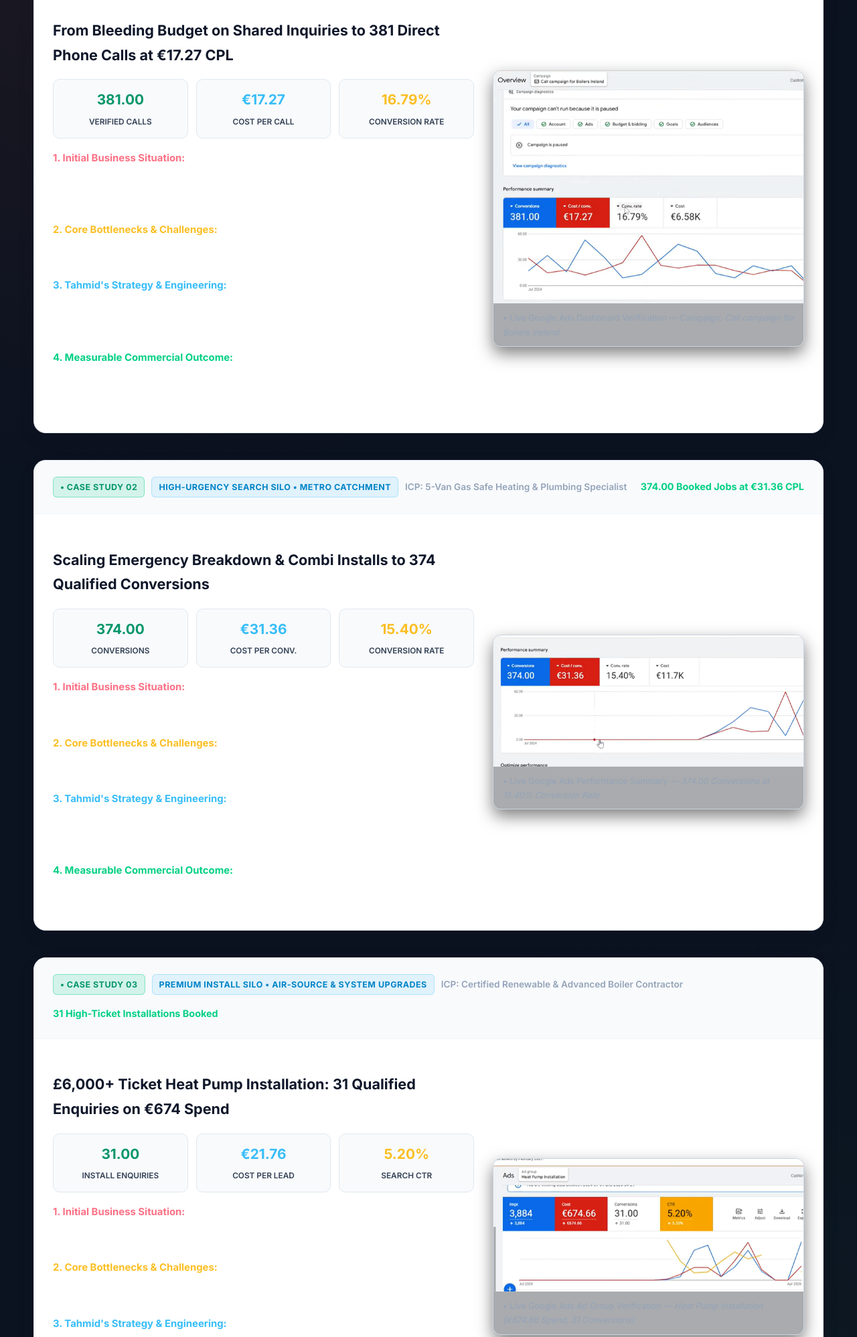
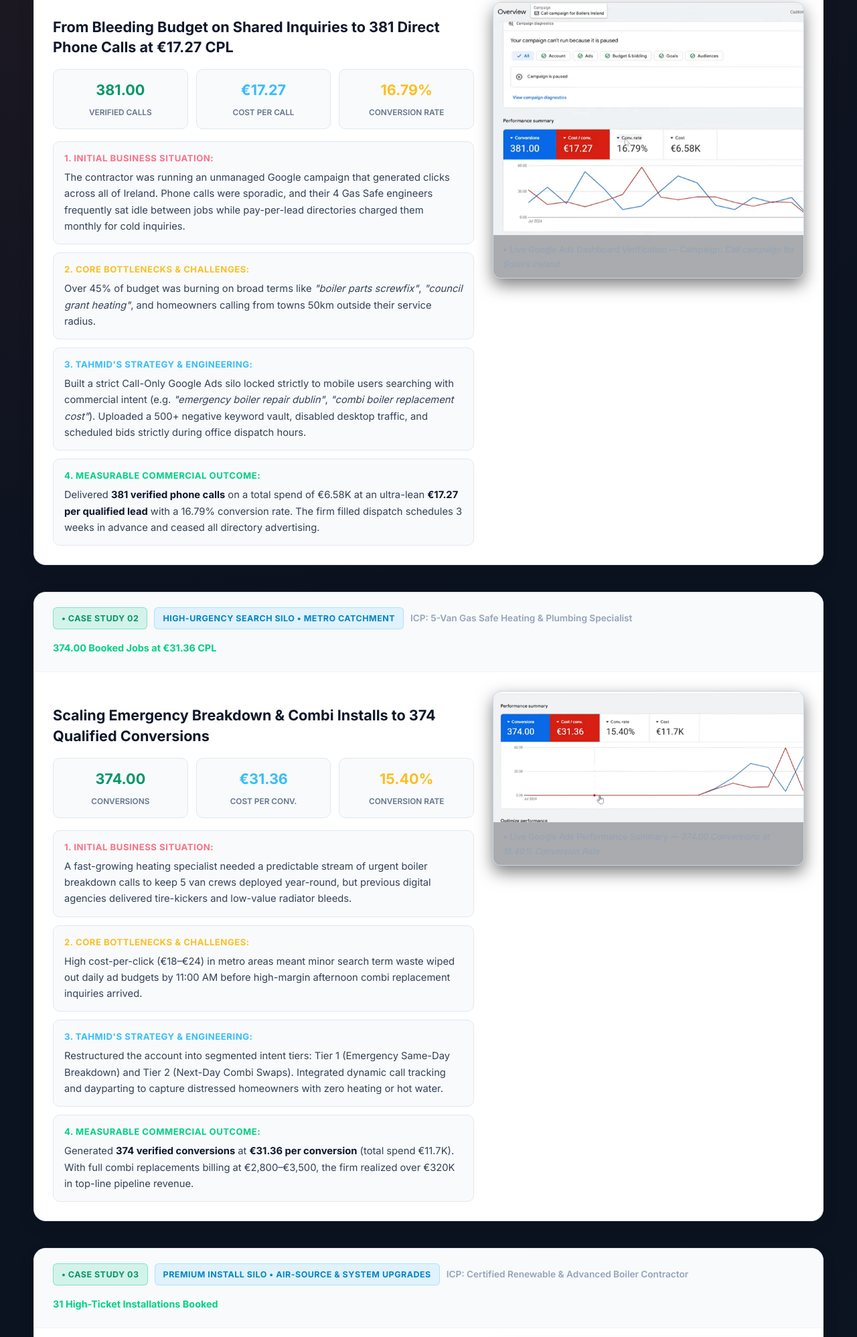
Before and after one commit to antor1112225/grow_with_tahmid, a plain HTML site: page industries/home-services.html in a window 1280 px wide. Shown: the part 1490-3487 px from the top of the page at 67% size. Drawn offline with Linux system fonts and the light colour scheme.

```diff
--- a/industries/home-services.html
+++ b/industries/home-services.html
@@ -279,21 +279,24 @@ html[data-theme="light"] .math-highlight {
 }
 
 /* 4 CASE STUDIES GRID & DETAIL CARDS */
+/* Case Study Master Card - Dark/Light Theme & High-Contrast Typography */
 .cs-master-card {
   background: #0d1527;
   border: 1px solid rgba(255, 255, 255, 0.12);
   border-radius: 18px;
   overflow: hidden;
   margin-bottom: 40px;
-  box-shadow: 0 16px 40px -10px rgba(0, 0, 0, 0.4);
+  box-shadow: 0 16px 40px -10px rgba(0, 0, 0, 0.5);
+  color: #e2e8f0 !important;
 }
 html[data-theme="light"] .cs-master-card {
   background: #ffffff;
   border-color: #e2e8f0;
   box-shadow: 0 10px 30px rgba(15, 23, 42, 0.06);
+  color: #1e293b !important;
 }
 .cs-master-header {
-  padding: 24px 28px;
+  padding: 22px 28px;
   border-bottom: 1px solid rgba(255, 255, 255, 0.08);
   display: flex;
   align-items: center;
@@ -316,7 +319,7 @@ html[data-theme="light"] .cs-master-header {
   display: inline-flex;
   align-items: center;
   gap: 6px;
-  padding: 4px 10px;
+  padding: 5px 12px;
   border-radius: 6px;
   font-size: 0.78rem;
   font-weight: 700;
@@ -345,13 +348,19 @@ html[data-theme="light"] .cs-tag-territory {
   display: grid;
   grid-template-columns: 1.15fr 0.85fr;
   gap: 28px;
-  align-items: center;
+  align-items: start;
 }
-@media (max-width: 960px) {
-  .cs-master-body {
-    grid-template-columns: 1fr;
-  }
+.cs-master-title {
+  font-size: 1.35rem;
+  line-height: 1.4;
+  margin-bottom: 14px;
+  color: #ffffff !important;
+  font-weight: 800;
 }
+html[data-theme="light"] .cs-master-title {
+  color: #0f172a !important;
+}
+
 .cs-dash-img-wrap {
   border-radius: 12px;
   overflow: hidden;
@@ -393,7 +402,7 @@ html[data-theme="light"] .cs-stat-mini {
 }
 .cs-stat-mini strong {
   display: block;
-  font-size: 1.3rem;
+  font-size: 1.35rem;
   font-weight: 800;
   color: #00d084;
 }
@@ -403,8 +412,101 @@ html[data-theme="light"] .cs-stat-mini strong {
 .cs-stat-mini span {
   font-size: 0.74rem;
   text-transform: uppercase;
-  color: var(--ink-soft);
+  color: #94a3b8 !important;
   font-weight: 600;
+}
+html[data-theme="light"] .cs-stat-mini span {
+  color: #64748b !important;
+}
+
+/* Narrative Breakdown High-Contrast Cards */
+.cs-narrative-list {
+  display: flex;
+  flex-direction: column;
+  gap: 12px;
+  margin-top: 18px;
+}
+.cs-narrative-box {
+  background: rgba(255, 255, 255, 0.04);
+  border: 1px solid rgba(255, 255, 255, 0.09);
+  border-radius: 10px;
+  padding: 14px 16px;
+  font-size: 0.92rem;
+  line-height: 1.6;
+  color: #cbd5e1 !important; /* Crystal clear high-contrast slate-white */
+}
+html[data-theme="light"] .cs-narrative-box {
+  background: #f8fafc;
+  border-color: #e2e8f0;
+  color: #334155 !important;
+}
+html[data-theme="light"] .cs-narrative-box p {
+  color: #334155 !important;
+}
+.cs-narrative-box strong {
+  color: #ffffff;
+}
+html[data-theme="light"] .cs-narrative-box strong {
+  color: #0f172a;
+}
+.cs-label {
+  display: block;
+  font-weight: 800;
+  font-size: 0.82rem;
+  letter-spacing: 0.04em;
+  text-transform: uppercase;
+  margin-bottom: 6px;
+}
+.cs-label-red { color: #fb7185 !important; }
+.cs-label-yellow { color: #fbbf24 !important; }
+.cs-label-blue { color: #38bdf8 !important; }
+.cs-label-green { color: #00d084 !important; }
+
+/* Responsive Mobile Layout */
+@media (max-width: 960px) {
+  .cs-master-body {
+    grid-template-columns: 1fr !important;
+    gap: 22px;
+    padding: 20px;
+  }
+  .cs-dash-img-wrap {
+    order: -1; /* Display live verified screenshot FIRST on mobile devices */
+    margin-bottom: 12px;
+  }
+}
+@media (max-width: 600px) {
+  .cs-master-header {
+    flex-direction: column;
+    align-items: flex-start;
+    gap: 10px;
+    padding: 16px 20px;
+  }
+  .cs-stat-row {
+    grid-template-columns: 1fr !important;
+    gap: 8px;
+  }
+  .cs-stat-mini {
+    display: flex;
+    justify-content: space-between;
+    align-items: center;
+    padding: 10px 14px;
+    text-align: left;
+  }
+  .cs-stat-mini strong {
+    font-size: 1.15rem;
+    order: 2;
+  }
+  .cs-stat-mini span {
+    font-size: 0.78rem;
+    order: 1;
+  }
+  .cs-master-title {
+    font-size: 1.18rem !important;
+  }
+  .cs-narrative-box {
+    padding: 12px 14px;
+    font-size: 0.88rem;
+  }
 }
 
 /* Postcode Territory Box */
@@ -669,7 +771,7 @@ html[data-theme="light"] .territory-box {
 
       <div class="cs-master-body">
         <div>
-          <h3 style="font-size: 1.35rem; margin-bottom: 12px; color: var(--ink);">From Bleeding Budget on Shared Inquiries to 381 Direct Phone Calls at &euro;17.27 CPL</h3>
+          <h3 class="cs-master-title">From Bleeding Budget on Shared Inquiries to 381 Direct Phone Calls at &euro;17.27 CPL</h3>
 
           <div class="cs-stat-row">
             <div class="cs-stat-mini">
@@ -686,22 +788,25 @@ html[data-theme="light"] .territory-box {
             </div>
           </div>
 
-          <div style="font-size: 0.93rem; line-height: 1.6; display: flex; flex-direction: column; gap: 12px;">
-            <div>
-              <strong style="color: #fb7185;">1. Initial Business Situation:</strong> The contractor was running an unmanaged Google campaign that generated clicks across all of Ireland. Phone calls were sporadic, and their 4 Gas Safe engineers frequently sat idle between jobs while pay-per-lead directories charged them monthly for cold inquiries.
+          <div class="cs-narrative-list">
+            <div class="cs-narrative-box">
+              <span class="cs-label cs-label-red">1. Initial Business Situation:</span>
+              <p style="margin: 0; line-height: 1.65; color: #cbd5e1;">The contractor was running an unmanaged Google campaign that generated clicks across all of Ireland. Phone calls were sporadic, and their 4 Gas Safe engineers frequently sat idle between jobs while pay-per-lead directories charged them monthly for cold inquiries.</p>
             </div>
-            <div>
-              <strong style="color: #fbbf24;">2. Core Bottlenecks &amp; Challenges:</strong> Over 45% of budget was burning on broad terms like <em>"boiler parts screwfix"</em>, <em>"council grant heating"</em>, and homeowners calling from towns 50km outside their service radius.
+            <div class="cs-narrative-box">
+              <span class="cs-label cs-label-yellow">2. Core Bottlenecks &amp; Challenges:</span>
+              <p style="margin: 0; line-height: 1.65; color: #cbd5e1;">Over 45% of budget was burning on broad terms like <em>"boiler parts screwfix"</em>, <em>"council grant heating"</em>, and homeowners calling from towns 50km outside their service radius.</p>
             </div>
-            <div>
-              <strong style="color: #38bdf8;">3. Tahmid's Strategy &amp; Engineering:</strong> Built a strict Call-Only Google Ads silo locked strictly to mobile users searching with commercial intent (e.g. <em>"emergency boiler repair dublin"</em>, <em>"combi boiler replacement cost"</em>). Uploaded a 500+ negative keyword vault, disabled desktop traffic, and scheduled bids strictly during office dispatch hours.
+            <div class="cs-narrative-box">
+              <span class="cs-label cs-label-blue">3. Tahmid's Strategy &amp; Engineering:</span>
+              <p style="margin: 0; line-height: 1.65; color: #cbd5e1;">Built a strict Call-Only Google Ads silo locked strictly to mobile users searching with commercial intent (e.g. <em>"emergency boiler repair dublin"</em>, <em>"combi boiler replacement cost"</em>). Uploaded a 500+ negative keyword vault, disabled desktop traffic, and scheduled bids strictly during office dispatch hours.</p>
             </div>
-            <div>
-              <strong style="color: #00d084;">4. Measurable Commercial Outcome:</strong> Delivered <strong>381 verified phone calls</strong> on a total spend of &euro;6.58K at an ultra-lean <strong>&euro;17.27 per qualified lead</strong> with a 16.79% conversion rate. The firm filled dispatch schedules 3 weeks in advance and ceased all directory advertising.
+            <div class="cs-narrative-box">
+              <span class="cs-label cs-label-green">4. Measurable Commercial Outcome:</span>
+              <p style="margin: 0; line-height: 1.65; color: #cbd5e1;">Delivered <strong>381 verified phone calls</strong> on a total spend of &euro;6.58K at an ultra-lean <strong>&euro;17.27 per qualified lead</strong> with a 16.79% conversion rate. The firm filled dispatch schedules 3 weeks in advance and ceased all directory advertising.</p>
             </div>
           </div>
         </div>
-
         <div class="cs-dash-img-wrap">
           <img src="/images/case-study-boilers-ireland-381-calls.png" alt="Google Ads Dashboard showing Call campaign for Boilers Ireland with 381 conversions at 17.27 euro cost per conversion" class="cs-dash-img" loading="lazy">
           <div style="padding: 10px 14px; font-size: 0.78rem; color: #94a3b8; border-top: 1px solid rgba(255, 255, 255, 0.08); background: rgba(0,0,0,0.3);">
@@ -724,7 +829,7 @@ html[data-theme="light"] .territory-box {
 
       <div class="cs-master-body">
         <div>
-          <h3 style="font-size: 1.35rem; margin-bottom: 12px; color: var(--ink);">Scaling Emergency Breakdown &amp; Combi Installs to 374 Qualified Conversions</h3>
+          <h3 class="cs-master-title">Scaling Emergency Breakdown &amp; Combi Installs to 374 Qualified Conversions</h3>
 
           <div class="cs-stat-row">
             <div class="cs-stat-mini">
@@ -741,22 +846,25 @@ html[data-theme="light"] .territory-box {
             </div>
           </div>
 
-          <div style="font-size: 0.93rem; line-height: 1.6; display: flex; flex-direction: column; gap: 12px;">
-            <div>
-              <strong style="color: #fb7185;">1. Initial Business Situation:</strong> A fast-growing heating specialist needed a predictable stream of urgent boiler breakdown calls to keep 5 van crews deployed year-round, but previous digital agencies delivered tire-kickers and low-value radiator bleeds.
+          <div class="cs-narrative-list">
+            <div class="cs-narrative-box">
+              <span class="cs-label cs-label-red">1. Initial Business Situation:</span>
+              <p style="margin: 0; line-height: 1.65; color: #cbd5e1;">A fast-growing heating specialist needed a predictable stream of urgent boiler breakdown calls to keep 5 van crews deployed year-round, but previous digital agencies delivered tire-kickers and low-value radiator bleeds.</p>
             </div>
-            <div>
-              <strong style="color: #fbbf24;">2. Core Bottlenecks &amp; Challenges:</strong> High cost-per-click (&euro;18&ndash;&euro;24) in metro areas meant minor search term waste wiped out daily ad budgets by 11:00 AM before high-margin afternoon combi replacement inquiries arrived.
+            <div class="cs-narrative-box">
+              <span class="cs-label cs-label-yellow">2. Core Bottlenecks &amp; Challenges:</span>
+              <p style="margin: 0; line-height: 1.65; color: #cbd5e1;">High cost-per-click (&euro;18&ndash;&euro;24) in metro areas meant minor search term waste wiped out daily ad budgets by 11:00 AM before high-margin afternoon combi replacement inquiries arrived.</p>
             </div>
-            <div>
-              <strong style="color: #38bdf8;">3. Tahmid's Strategy &amp; Engineering:</strong> Restructured the account into segmented intent tiers: Tier 1 (Emergency Same-Day Breakdown) and Tier 2 (Next-Day Combi Swaps). Integrated dynamic call tracking and dayparting to capture distressed homeowners with zero heating or hot water.
+            <div class="cs-narrative-box">
+              <span class="cs-label cs-label-blue">3. Tahmid's Strategy &amp; Engineering:</span>
+              <p style="margin: 0; line-height: 1.65; color: #cbd5e1;">Restructured the account into segmented intent tiers: Tier 1 (Emergency Same-Day Breakdown) and Tier 2 (Next-Day Combi Swaps). Integrated dynamic call tracking and dayparting to capture distressed homeowners with zero heating or hot water.</p>
             </div>
-            <div>
-              <strong style="color: #00d084;">4. Measurable Commercial Outcome:</strong> Generated <strong>374 verified conversions</strong> at <strong>&euro;31.36 per conversion</strong> (total spend &euro;11.7K). With full combi replacements billing at &euro;2,800&ndash;&euro;3,500, the firm realized over &euro;320K in top-line pipeline revenue.
+            <div class="cs-narrative-box">
+              <span class="cs-label cs-label-green">4. Measurable Commercial Outcome:</span>
+              <p style="margin: 0; line-height: 1.65; color: #cbd5e1;">Generated <strong>374 verified conversions</strong> at <strong>&euro;31.36 per conversion</strong> (total spend &euro;11.7K). With full combi replacements billing at &euro;2,800&ndash;&euro;3,500, the firm realized over &euro;320K in top-line pipeline revenue.</p>
             </div>
           </div>
         </div>
-
         <div class="cs-dash-img-wrap">
           <img src="/images/case-study-emergency-heating-374-calls.png" alt="Google Ads Performance Summary showing 374 conversions at 31.36 euro cost per conversion and 15.40 percent conversion rate" class="cs-dash-img" loading="lazy">
           <div style="padding: 10px 14px; font-size: 0.78rem; color: #94a3b8; border-top: 1px solid rgba(255, 255, 255, 0.08); background: rgba(0,0,0,0.3);">
@@ -779,7 +887,7 @@ html[data-theme="light"] .territory-box {
 
       <div class="cs-master-body">
         <div>
-          <h3 style="font-size: 1.35rem; margin-bottom: 12px; color: var(--ink);">&pound;6,000+ Ticket Heat Pump Installation: 31 Qualified Enquiries on &euro;674 Spend</h3>
+          <h3 class="cs-master-title">&pound;6,000+ Ticket Heat Pump Installation: 31 Qualified Enquiries on &euro;674 Spend</h3>
 
           <div class="cs-stat-row">
             <div class="cs-stat-mini">
@@ -796,22 +904,25 @@ html[data-theme="light"] .territory-box {
             </div>
           </div>
 
-          <div style="font-size: 0.93rem; line-height: 1.6; display: flex; flex-direction: column; gap: 12px;">
-            <div>
-              <strong style="color: #fb7185;">1. Initial Business Situation:</strong> Heating company wanted to capture higher-margin system conversions and air-source heat pump projects (&euro;6,000&ndash;&euro;12,000 job values) but previous generic Google campaigns generated low click-through rates and tire-kickers.
+          <div class="cs-narrative-list">
+            <div class="cs-narrative-box">
+              <span class="cs-label cs-label-red">1. Initial Business Situation:</span>
+              <p style="margin: 0; line-height: 1.65; color: #cbd5e1;">Heating company wanted to capture higher-margin system conversions and air-source heat pump projects (&euro;6,000&ndash;&euro;12,000 job values) but previous generic Google campaigns generated low click-through rates and tire-kickers.</p>
             </div>
-            <div>
-              <strong style="color: #fbbf24;">2. Core Bottlenecks &amp; Challenges:</strong> General keywords attracted students researching eco-policy, suppliers comparing wholesale units, and homeowners seeking 100% free grants without qualifying properties.
+            <div class="cs-narrative-box">
+              <span class="cs-label cs-label-yellow">2. Core Bottlenecks &amp; Challenges:</span>
+              <p style="margin: 0; line-height: 1.65; color: #cbd5e1;">General keywords attracted students researching eco-policy, suppliers comparing wholesale units, and homeowners seeking 100% free grants without qualifying properties.</p>
             </div>
-            <div>
-              <strong style="color: #38bdf8;">3. Tahmid's Strategy &amp; Engineering:</strong> Designed an ad copy framework highlighting grant eligibility qualification (SEAI / Boiler Upgrade Scheme), home suitability requirements, and accredited installer trust badges. Laser-focused bids on high-intent terms like <em>"heat pump installer near me"</em> and <em>"replace combi with heat pump"</em>.
+            <div class="cs-narrative-box">
+              <span class="cs-label cs-label-blue">3. Tahmid's Strategy &amp; Engineering:</span>
+              <p style="margin: 0; line-height: 1.65; color: #cbd5e1;">Designed an ad copy framework highlighting grant eligibility qualification (SEAI / Boiler Upgrade Scheme), home suitability requirements, and accredited installer trust badges. Laser-focused bids on high-intent terms like <em>"heat pump installer near me"</em> and <em>"replace combi with heat pump"</em>.</p>
             </div>
-            <div>
-              <strong style="color: #00d084;">4. Measurable Commercial Outcome:</strong> Achieved a <strong>5.20% search CTR</strong>, generating <strong>31 high-ticket installation inquiries</strong> from just &euro;674.66 total spend (&euro;21.76 CPL), closing 9 full installations representing over &euro;65,000 in gross revenue.
+            <div class="cs-narrative-box">
+              <span class="cs-label cs-label-green">4. Measurable Commercial Outcome:</span>
+              <p style="margin: 0; line-height: 1.65; color: #cbd5e1;">Achieved a <strong>5.20% search CTR</strong>, generating <strong>31 high-ticket installation inquiries</strong> from just &euro;674.66 total spend (&euro;21.76 CPL), closing 9 full installations representing over &euro;65,000 in gross revenue.</p>
             </div>
           </div>
         </div>
-
         <div class="cs-dash-img-wrap">
           <img src="/images/case-study-heat-pump-31-installs.png" alt="Google Ads Ad Group data for Heat Pump Installation showing 3884 impressions, 31 conversions and 5.20 percent CTR" class="cs-dash-img" loading="lazy">
           <div style="padding: 10px 14px; font-size: 0.78rem; color: #94a3b8; border-top: 1px solid rgba(255, 255, 255, 0.08); background: rgba(0,0,0,0.3);">
@@ -834,7 +945,7 @@ html[data-theme="light"] .territory-box {
 
       <div class="cs-master-body">
         <div>
-          <h3 style="font-size: 1.35rem; margin-bottom: 12px; color: var(--ink);">UK Gas Safe Heating Firm: 121 Qualified Conversions at &pound;25.13 CPL With Zero Checkatrade Reliance</h3>
+          <h3 class="cs-master-title">UK Gas Safe Heating Firm: 121 Qualified Conversions at &pound;25.13 CPL With Zero Checkatrade Reliance</h3>
 
           <div class="cs-stat-row">
             <div class="cs-stat-mini">
@@ -851,22 +962,25 @@ html[data-theme="light"] .territory-box {
             </div>
           </div>
 
-          <div style="font-size: 0.93rem; line-height: 1.6; display: flex; flex-direction: column; gap: 12px;">
-            <div>
-              <strong style="color: #fb7185;">1. Initial Business Situation:</strong> Independent contractor with 3 vans running across M and SK postcodes. Trapped in Checkatrade's shared-lead race to the bottom, bidding against 4 other local plumbers who undercut prices on basic diagnostic calls.
+          <div class="cs-narrative-list">
+            <div class="cs-narrative-box">
+              <span class="cs-label cs-label-red">1. Initial Business Situation:</span>
+              <p style="margin: 0; line-height: 1.65; color: #cbd5e1;">Independent contractor with 3 vans running across M and SK postcodes. Trapped in Checkatrade's shared-lead race to the bottom, bidding against 4 other local plumbers who undercut prices on basic diagnostic calls.</p>
             </div>
-            <div>
-              <strong style="color: #fbbf24;">2. Core Bottlenecks &amp; Challenges:</strong> Previous agency setup targeted broad Manchester radius, triggering clicks from towns 25 miles away across the Pennines where sending a van incurred &pound;40 in fuel and 2 hours of travel time.
+            <div class="cs-narrative-box">
+              <span class="cs-label cs-label-yellow">2. Core Bottlenecks &amp; Challenges:</span>
+              <p style="margin: 0; line-height: 1.65; color: #cbd5e1;">Previous agency setup targeted broad Manchester radius, triggering clicks from towns 25 miles away across the Pennines where sending a van incurred &pound;40 in fuel and 2 hours of travel time.</p>
             </div>
-            <div>
-              <strong style="color: #38bdf8;">3. Tahmid's Strategy &amp; Engineering:</strong> Enforced strict 'Presence-Only' postcode radius (M1&ndash;M34, SK1&ndash;SK12). Implemented the 500+ negative keyword vault blocking DIY error codes (F22, F75, E119), utility 0800 helplines, and social housing grants. Added mobile click-to-call with CallRail whisper audio.
+            <div class="cs-narrative-box">
+              <span class="cs-label cs-label-blue">3. Tahmid's Strategy &amp; Engineering:</span>
+              <p style="margin: 0; line-height: 1.65; color: #cbd5e1;">Enforced strict 'Presence-Only' postcode radius (M1&ndash;M34, SK1&ndash;SK12). Implemented the 500+ negative keyword vault blocking DIY error codes (F22, F75, E119), utility 0800 helplines, and social housing grants. Added mobile click-to-call with CallRail whisper audio.</p>
             </div>
-            <div>
-              <strong style="color: #00d084;">4. Measurable Commercial Outcome:</strong> Produced <strong>121 verified conversions at &pound;25.13 CPL</strong> across 2,170 screened clicks. Resulted in 24 full boiler replacements and 41 paid diagnostics, allowing the contractor to hire a 4th Gas Safe installer and cancel Checkatrade permanently.
+            <div class="cs-narrative-box">
+              <span class="cs-label cs-label-green">4. Measurable Commercial Outcome:</span>
+              <p style="margin: 0; line-height: 1.65; color: #cbd5e1;">Produced <strong>121 verified conversions at &pound;25.13 CPL</strong> across 2,170 screened clicks. Resulted in 24 full boiler replacements and 41 paid diagnostics, allowing the contractor to hire a 4th Gas Safe installer and cancel Checkatrade permanently.</p>
             </div>
           </div>
         </div>
-
         <div class="cs-dash-img-wrap">
           <img src="/images/case-study-uk-gas-safe-121-leads.png" alt="Google Ads Scorecard showing 2.17K Clicks, 8.13K Impressions, 121 Conversions and 25.13 pounds Cost per conversion" class="cs-dash-img" loading="lazy">
           <div style="padding: 10px 14px; font-size: 0.78rem; color: #94a3b8; border-top: 1px solid rgba(255, 255, 255, 0.08); background: rgba(0,0,0,0.3);">
```
